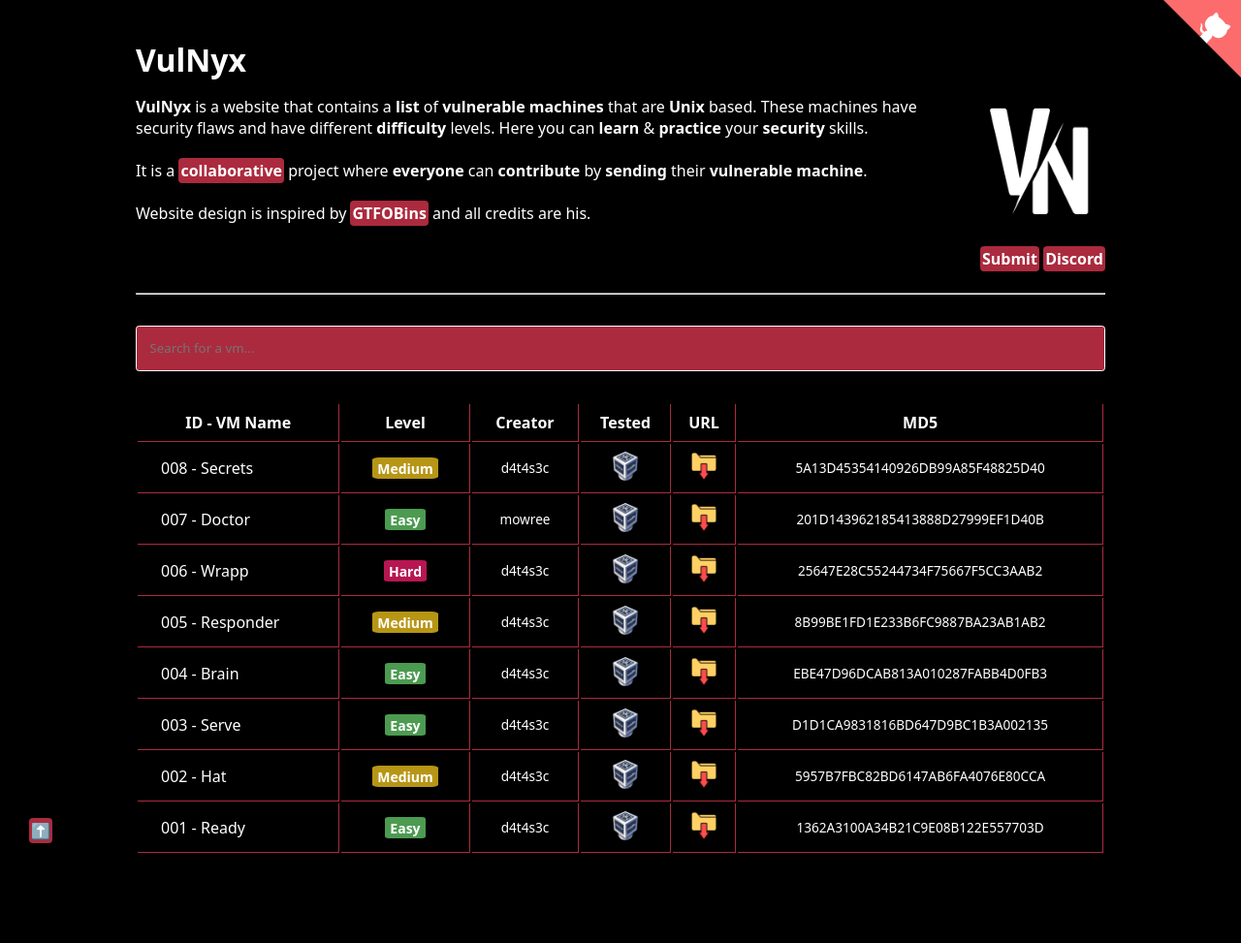
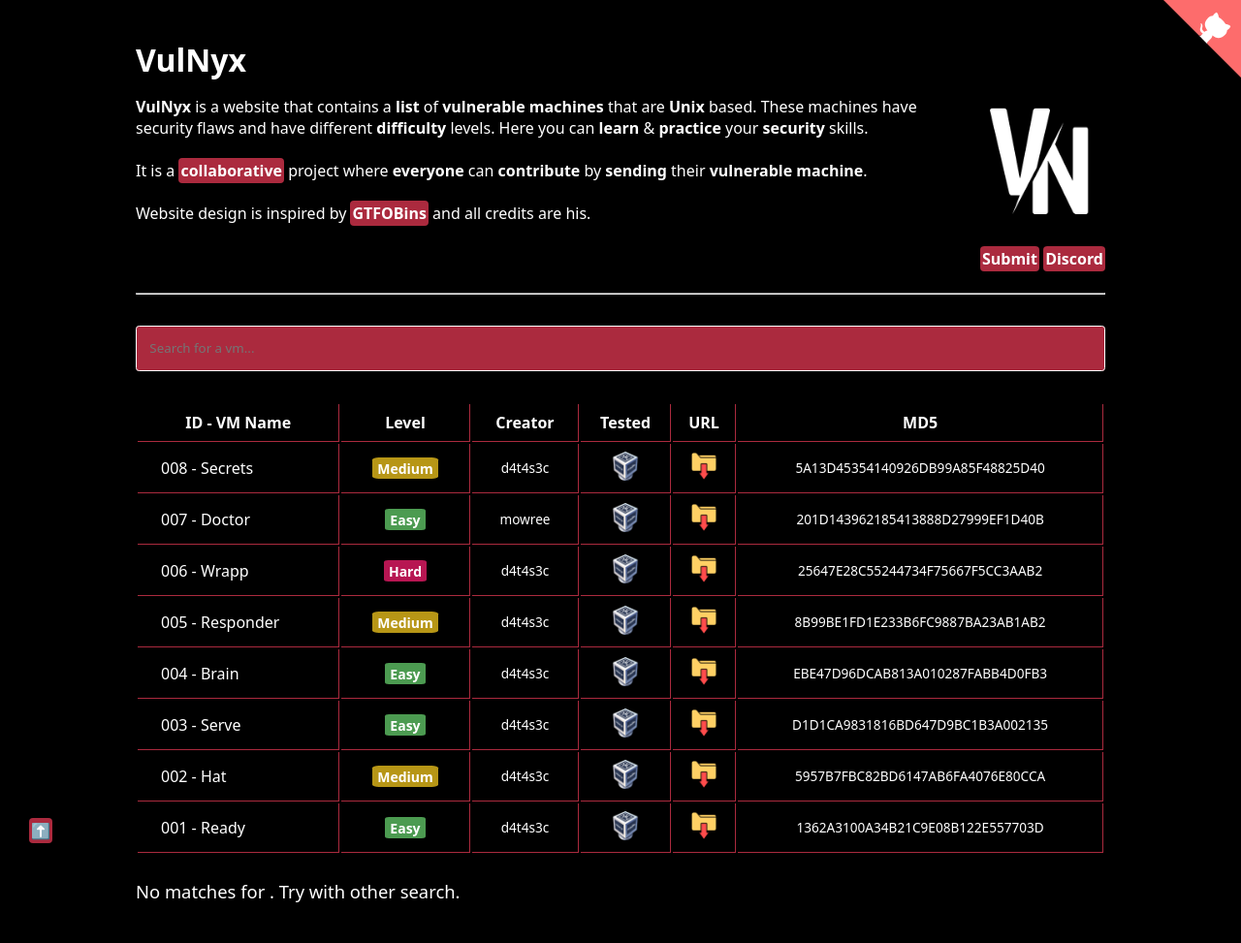
Before and after one commit to VulNyx/vulnyx, a Jekyll site: the page built from index.md, in a window 1280 px wide. Shown: the whole page at 97% size. Built offline with Jekyll 4.4.1, drawn with Linux system fonts in a browser that asks for light colours; before the commit the page ends 924 px from its top, so only the background shows below that.

Commit message:
fix: move search warning outside the table and add the query to it

```diff
--- a/_includes/bin_table.html
+++ b/_includes/bin_table.html
@@ -25,10 +25,8 @@
             </tr>
             {% endfor %}
         </tbody>
-        <tfoot>
-            <tr><td id="search-message" colspan="2">no matches...</td></tr>
-        </tfoot>
     </table>
+    <p id="search-message" colspan="2">No matches for <span id="query"></span>. Try with other search.</p>
 </div>
 
 <script>
@@ -82,7 +80,9 @@
 
      // update the search message visibility
      var searchMessage = document.getElementById('search-message');
-     searchMessage.style.display = noResults ? 'table-cell' : 'none';
+     var searchBox = document.getElementById('bin-search');
+     var query = document.getElementById('query');
+     query.textContent = searchBox.value;
  }
 
  function applyFilter() {
--- a/assets/style.scss
+++ b/assets/style.scss
@@ -92,6 +92,16 @@ h2 + ul li, p + ol li {
   border: 1px solid $white;
   color: $white;
   background-color: $red;
+}
+
+#search-message {
+  font-size: 1.15rem;
+  margin-top: 1.5rem;
+}
+
+#query {
+  font-weight: bold;
+  font-size: 1.25rem;
 }
 
 td.vvm-name {
```
